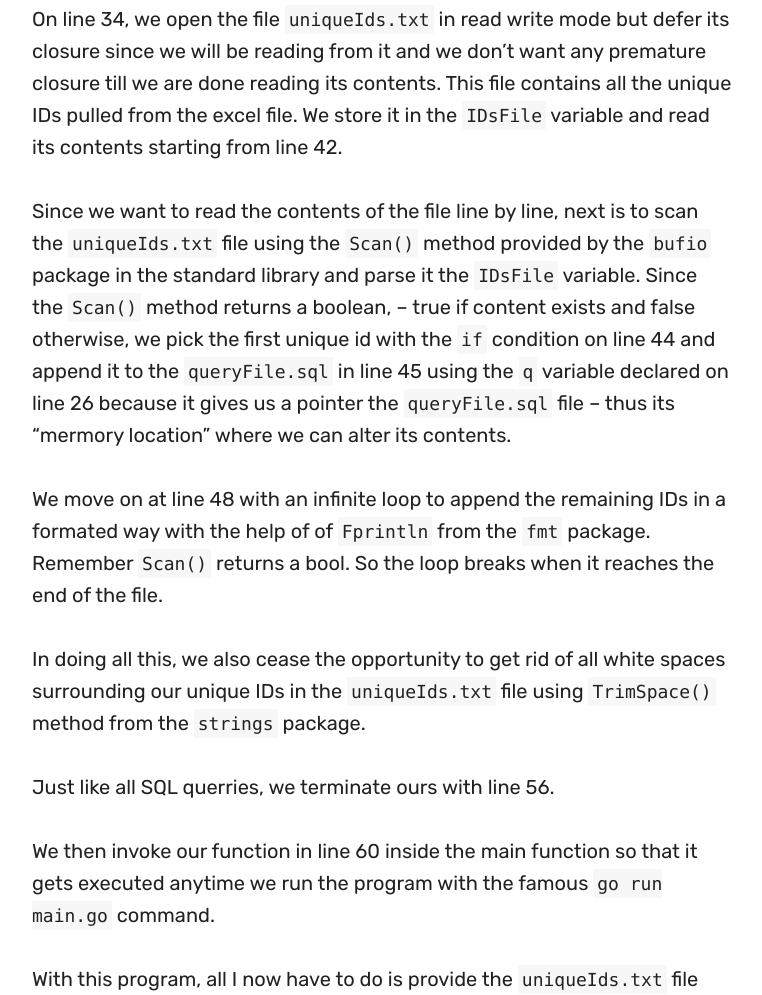
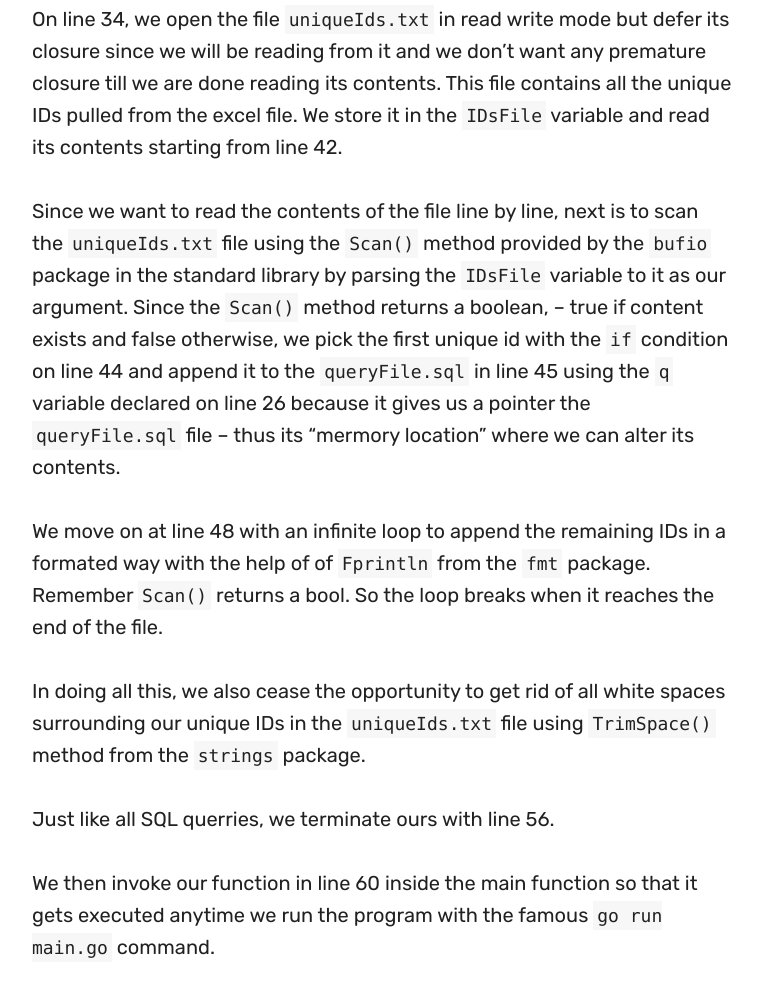
Before and after one commit to Mawulijo/mawulijo.github.io, a plain HTML site: page blog/simplifying-laborous-task-with-golang/index.html in a window 1280 px wide. Shown: the part 2432-3427 px from the top of the page, without its empty margins (258-1020 px from the left). Drawn offline with nearby package versions, Linux system fonts and the light colour scheme; a script that the page names is missing; files whose address does not match are found by name.

Commit message:
Corrected a mistake in the QueryWriter Post

```diff
--- a/blog/simplifying-laborous-task-with-golang/index.html
+++ b/blog/simplifying-laborous-task-with-golang/index.html
@@ -192,7 +192,7 @@ OR unique_id='3640'
 
 <p>On line 34, we open the file <code>uniqueIds.txt</code> in read write mode but defer its closure since we will be reading from it and we don&rsquo;t want any premature closure till we are done reading its contents. This file contains all the unique IDs pulled from the excel file. We store it in the <code>IDsFile</code> variable and read its contents starting from line 42.</p>
 
-<p>Since we want to read the contents of the file line by line, next is to scan the <code>uniqueIds.txt</code> file using the <code>Scan()</code> method provided by the <code>bufio</code> package in the standard library and parse it the <code>IDsFile</code> variable.  Since the <code>Scan()</code> method returns a boolean, &ndash; true if content exists and false otherwise, we pick the first unique id with the <code>if</code> condition on line 44 and append it to the <code>queryFile.sql</code> in line 45 using the <code>q</code> variable declared on line 26 because it gives us a pointer the <code>queryFile.sql</code> file &ndash; thus its &ldquo;mermory location&rdquo; where we can alter its contents.</p>
+<p>Since we want to read the contents of the file line by line, next is to scan the <code>uniqueIds.txt</code> file using the <code>Scan()</code> method provided by the <code>bufio</code> package in the standard library by parsing the <code>IDsFile</code> variable to it as our argument.  Since the <code>Scan()</code> method returns a boolean, &ndash; true if content exists and false otherwise, we pick the first unique id with the <code>if</code> condition on line 44 and append it to the <code>queryFile.sql</code> in line 45 using the <code>q</code> variable declared on line 26 because it gives us a pointer the <code>queryFile.sql</code> file &ndash; thus its &ldquo;mermory location&rdquo; where we can alter its contents.</p>
 
 <p>We move on at line 48 with an infinite loop to append the remaining IDs in a formated way with the help of of <code>Fprintln</code> from the <code>fmt</code> package. Remember <code>Scan()</code> returns a bool. So the loop breaks when it reaches the end of the file.</p>
 
```
